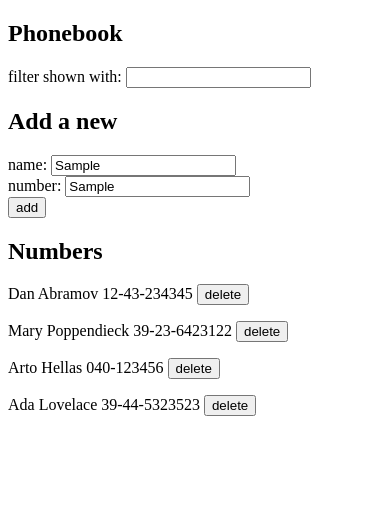
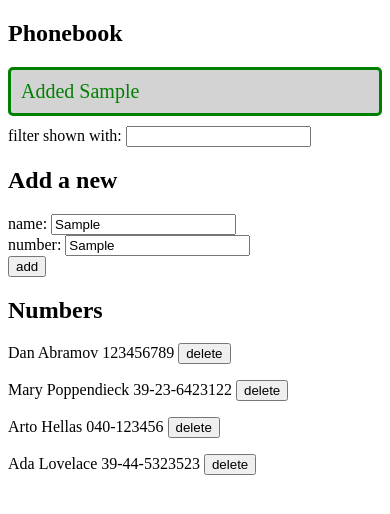
Before and after one commit to SkarbekLukasz/fullstackopen, a React (Vite) app in the folder part2/phonebook/: page / in a window 390 px wide. Both pictures are taken after typing "Sample", "Sample" into the empty fields and a click on the button "add". Shown: the top 514 px of the page. Built offline with nearby package versions, Linux system fonts and the light colour scheme; no server answers; data requests are answered from the project's data file.

Commit message:
Exercise 2.16 completion (phonebook)

```diff
--- a/part2/phonebook/db.json
+++ b/part2/phonebook/db.json
@@ -2,7 +2,7 @@
   "persons": [
     {
       "name": "Dan Abramov",
-      "number": "12-43-234345",
+      "number": "123456789",
       "id": "3"
     },
     {
--- a/part2/phonebook/src/App.jsx
+++ b/part2/phonebook/src/App.jsx
@@ -2,6 +2,7 @@ import { useState, useEffect } from 'react'
 import Form from './components/Form.jsx'
 import Numbers from './components/Numbers'
 import SearchField from './components/SearchField.jsx'
+import Notification from './components/Notification.jsx'
 import personsService from './services/persons.js'
 
 const App = () => {
@@ -9,6 +10,7 @@ const App = () => {
   const [newName, setNewName] = useState('')
   const [newNumber, setNewNumber] = useState('')
   const [personFilter, setPersonFilter] = useState('')
+  const [successMessage, setSuccessMessage] = useState('')
 
   useEffect(() => {
     personsService.getAll().then(initialPersons => setPersons(initialPersons))
@@ -24,6 +26,12 @@ const App = () => {
     setNewNumber(inputChange)
   }
 
+  const showNotificationMessage = (name, message) => {
+    const notification = `${message} ${name}`
+    setSuccessMessage(notification)
+    setTimeout(() => setSuccessMessage(''), 5000)
+  }
+
   const handleFormSubmit = (event) => {
     event.preventDefault()
     if(persons.some(person => person.name === newName)) {
@@ -31,12 +39,14 @@ const App = () => {
         const person = persons.find(person => person.name === newName)
         const updatePerson = {...person, number: newNumber}
         personsService.update(updatePerson).then(updatedPerson => setPersons(persons.map(person => person.name !== updatedPerson.name ? person : updatedPerson)))
+        showNotificationMessage(newName, 'Edited')
         setNewName('')
         setNewNumber('')
       }
     } else {
       const newPerson = {name: newName, number: newNumber}
       personsService.save(newPerson).then(savedPerson => setPersons(persons.concat(savedPerson)))
+      showNotificationMessage(newName, 'Added')
       setNewName('')
       setNewNumber('')
     }
@@ -59,6 +69,7 @@ const App = () => {
   return (
     <div>
       <h2>Phonebook</h2>
+      <Notification message={successMessage}/>
       <SearchField handleFilterChange={handleFilterChange}/>
       <h2>Add a new</h2>
       <Form handleNameChange={handleNameChange} handleFormSubmit={handleFormSubmit} handleNumberChange={handleNumberChange}/>
--- /dev/null
+++ b/part2/phonebook/src/components/Notification.jsx
@@ -0,0 +1,24 @@
+const Notification = ({message}) => {
+
+    const styles = {
+        color: 'green',
+        background: 'lightgrey',
+        fontSize: 20,
+        borderStyle: 'solid',
+        borderRadius: 5,
+        padding: 10,
+        marginBottom: 10
+    }
+
+    if(message === '') {
+        return null
+    }
+
+    return(
+        <div style={styles}>
+            {message}
+        </div>
+    )
+}
+
+export default Notification
```
